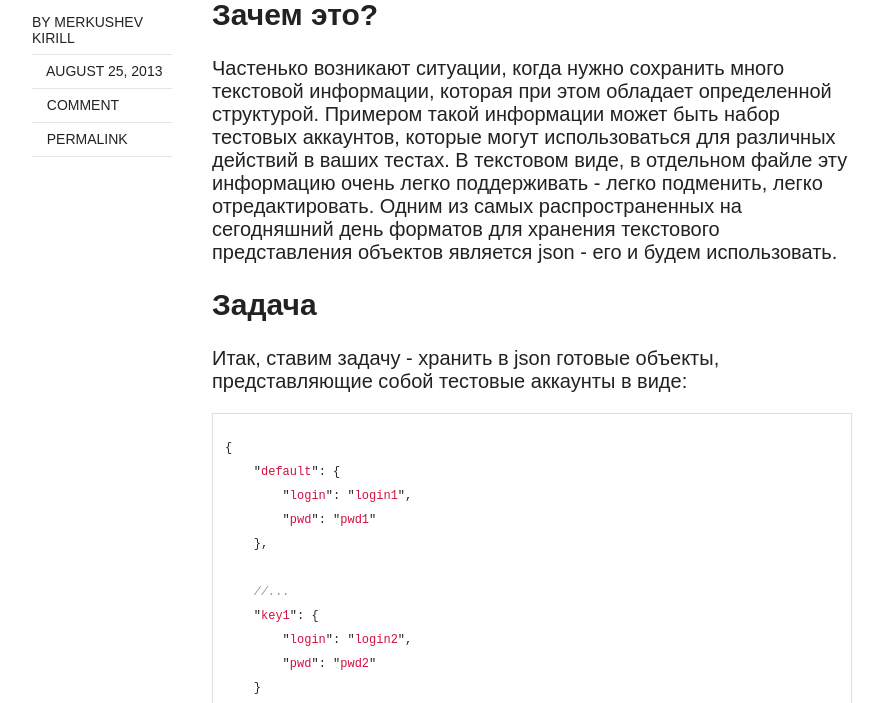
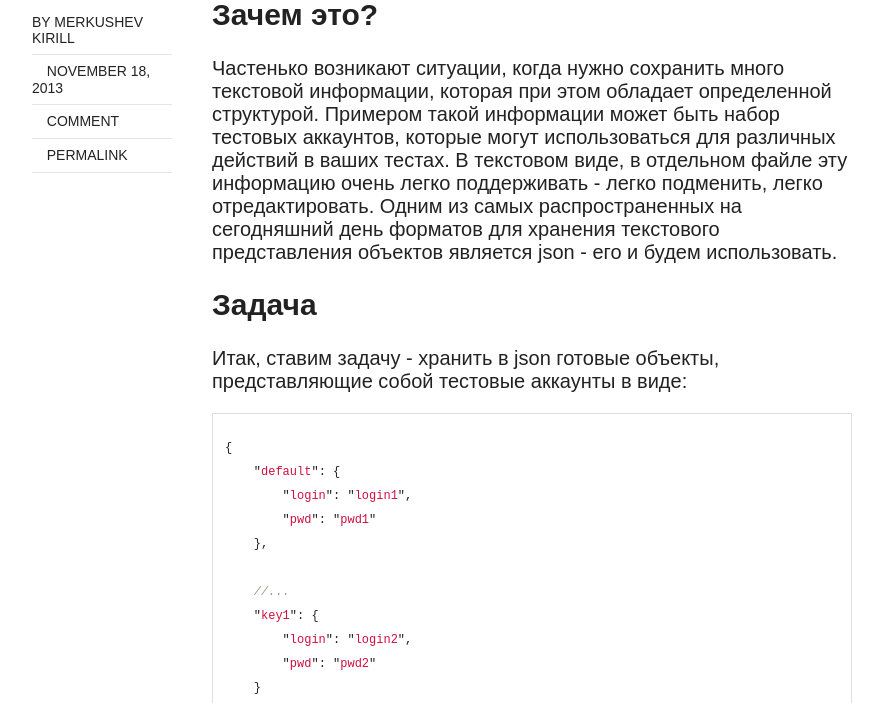
Before and after one commit to yandex-qatools/yandex-qatools.github.io, a Jekyll site: the page built from _posts/2013-11-17-store-test-accounts-property-way.md, in a window 1280 px wide and 900 px high, scrolled down 403 px, cut to the strip 197-900 px from the top of the window. Shown: the whole strip, without its empty margins (128-1011 px from the left). Built offline with Jekyll 4.4.1, drawn with Linux system fonts in a browser that asks for light colours; nearby versions of some CDN libraries; comment, search, counter and statistics services are not loaded.

Commit message:
fix - date typo - change to 18.11

```diff
--- a/_posts/2013-11-17-store-test-accounts-property-way.md
+++ b/_posts/2013-11-17-store-test-accounts-property-way.md
@@ -1,7 +1,7 @@
 ---
 layout: post
 title:  "Store test accounts property-way"
-date:   2013-08-25 22:22:22 +0400
+date:   2013-11-18 22:22:22 +0400
 author:
     name: Merkushev Kirill
     email: lanwen+blog@yandex.ru
```
